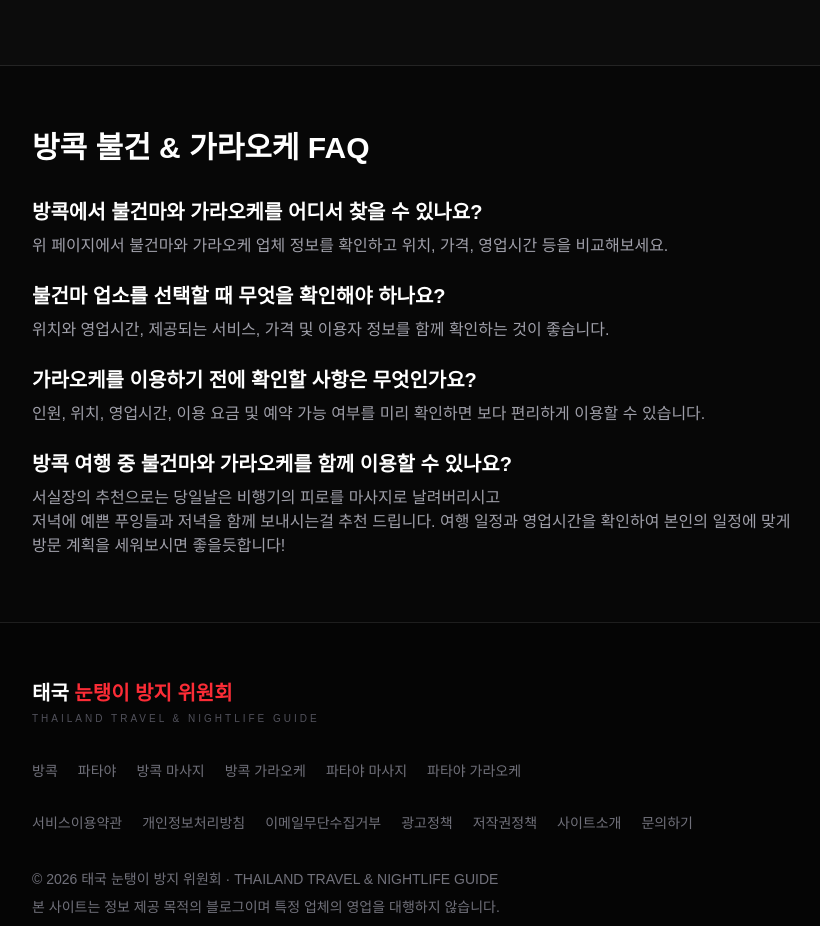
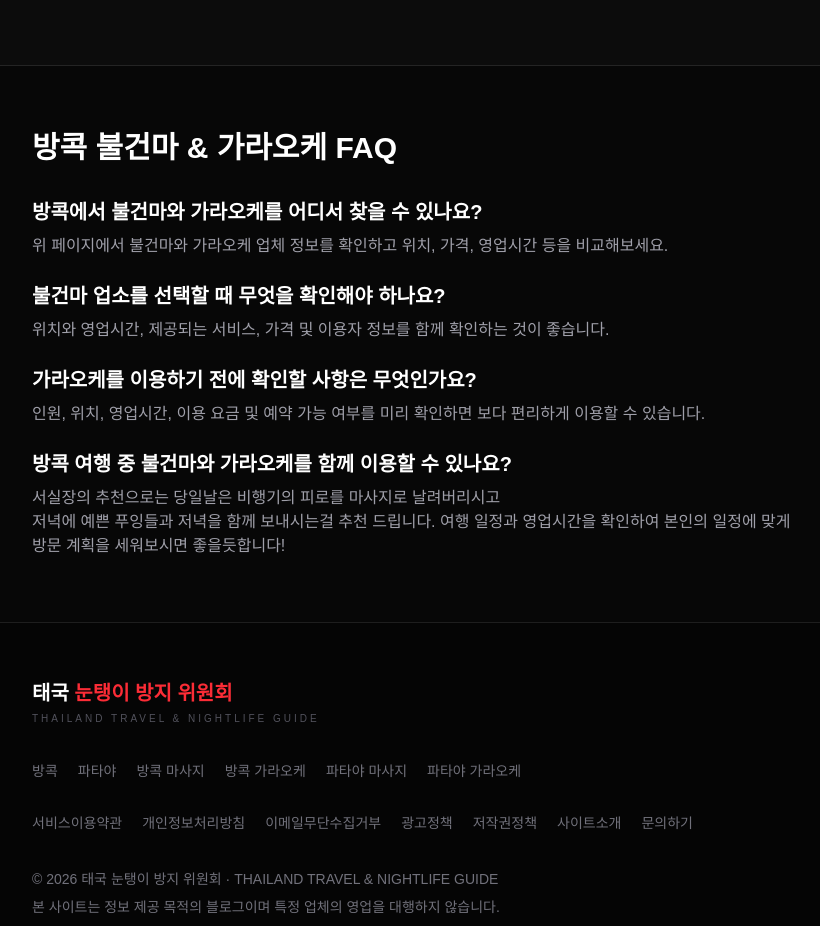
Before and after one commit to vietnam-nightlife/thailand-nightlife, a Next.js app: page /bangkok in a window 1280 px wide. Shown: the part 1920-2846 px from the top of the page, without its empty margins (18-838 px from the left). Built offline with nearby package versions, Linux system fonts and the light colour scheme.

Commit message:
Update FAQ title for city page

```diff
--- a/app/[city]/page.tsx
+++ b/app/[city]/page.tsx
@@ -86,7 +86,7 @@ export default async function CityPage({ params }: { params: Promise<{ city: str
               <section className="container py-16">
           <div className="max-w-3xl">
             <h2 className="text-3xl font-bold">
-              {city.name} 불건 & 가라오케 FAQ
+              {city.name} 불건마 & 가라오케 FAQ
             </h2>
 
             <div className="mt-8 space-y-6">
```
